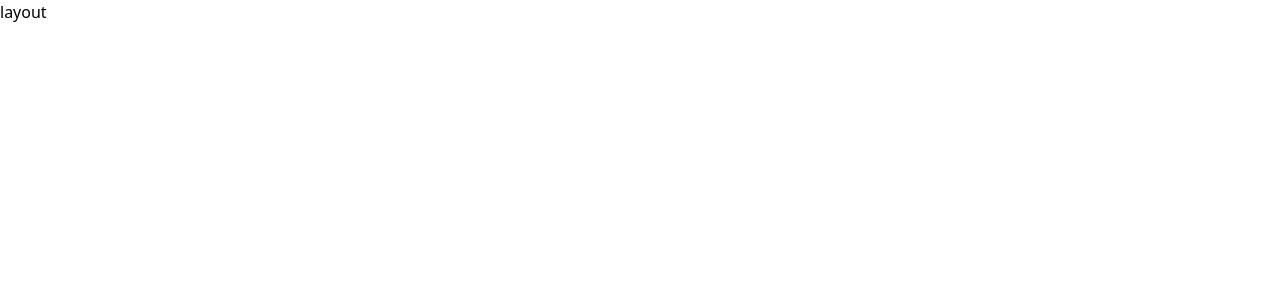
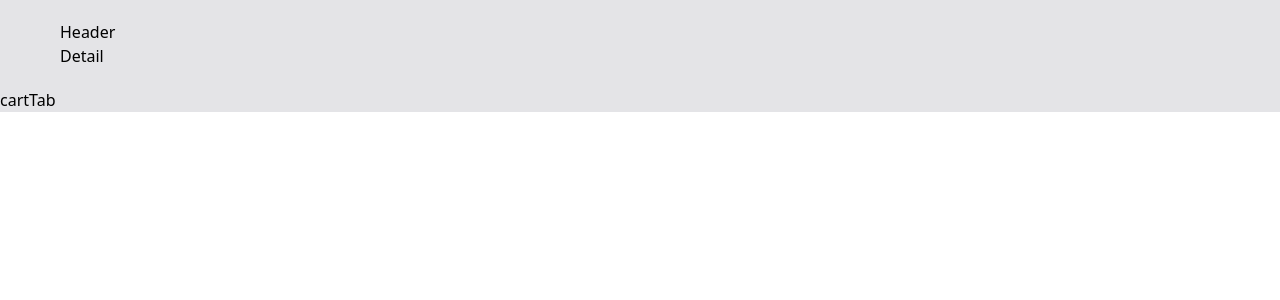
Before and after one commit to Akindejoye/furniture_palace, a React (Create React App) app: page /1 in a window 1280 px wide. Shown: the top 300 px of the page. Built offline with nearby package versions, Linux system fonts and the light colour scheme.

Commit message:
Layout setup

```diff
--- a/src/components/cartTab.jsx
+++ b/src/components/cartTab.jsx
@@ -1,7 +1,7 @@
 import React from "react";
 
-const cartTab = () => {
+const CartTab = () => {
   return <div>cartTab</div>;
 };
 
-export default cartTab;
+export default CartTab;
--- a/src/components/header.jsx
+++ b/src/components/header.jsx
@@ -1,7 +1,7 @@
 import React from "react";
 
-const header = () => {
-  return <div>header</div>;
+const Header = () => {
+  return <div>Header</div>;
 };
 
-export default header;
+export default Header;
--- a/src/components/layout.jsx
+++ b/src/components/layout.jsx
@@ -1,7 +1,17 @@
-import React from "react";
+import { Outlet } from "react-router-dom";
+import Header from "./header";
+import CartTab from "./cartTab";
 
 const Layout = () => {
-  return <div>layout</div>;
+  return (
+    <div className="bg-zinc-200">
+      <main className="w-[1200px] max-w-full m-auto p-5">
+        <Header />
+        <Outlet />
+      </main>
+      <CartTab />
+    </div>
+  );
 };
 
 export default Layout;
```
